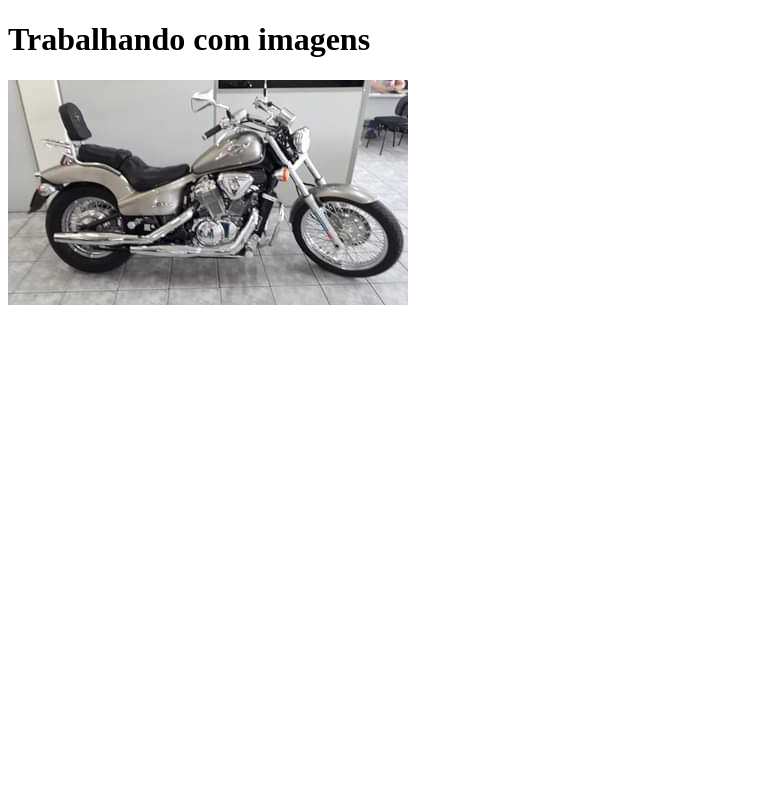
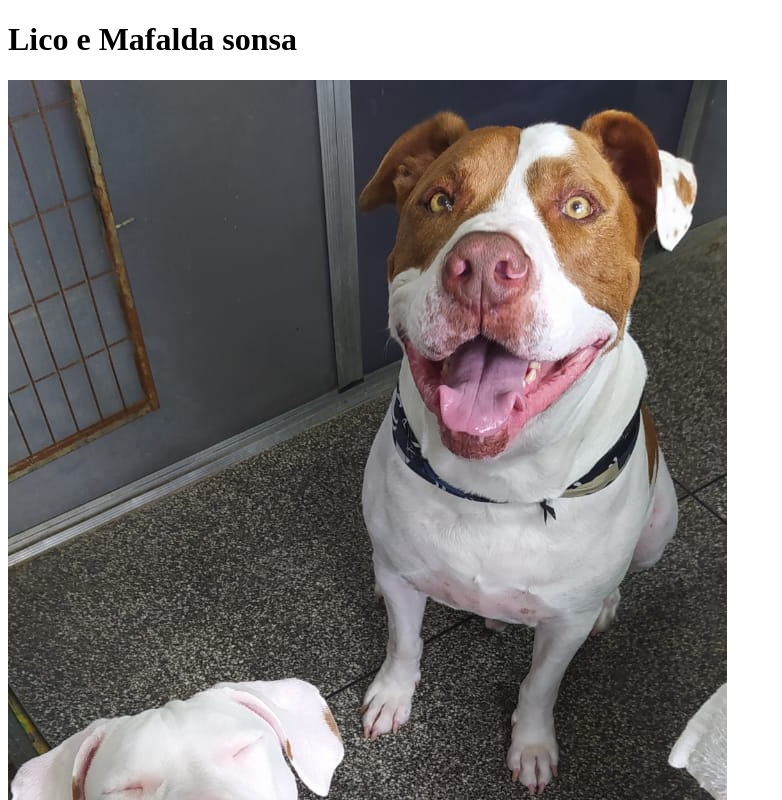
Before and after one commit to rodrigosalomao/front_end, a plain HTML site: page Imagens.html in a window 1280 px wide. Shown: the top 800 px of the page, without its empty margins (0-782 px from the left). Drawn offline with Linux system fonts and the light colour scheme.

Commit message:
lab_28.html

```diff
--- a/Imagens.html
+++ b/Imagens.html
@@ -10,9 +10,9 @@
 </head>
 
 <body>
-    <h1>Trabalhando com imagens</h1>
+    <h1>Lico e Mafalda sonsa</h1>
     <p>
-    <img src="Shadow.jpg">
+    <img src="Mafalada e Nico.jpg">
 
 </body>
 
```
Also changed, not shown: Mafalada e Nico.jpg (added), 1 other file.
